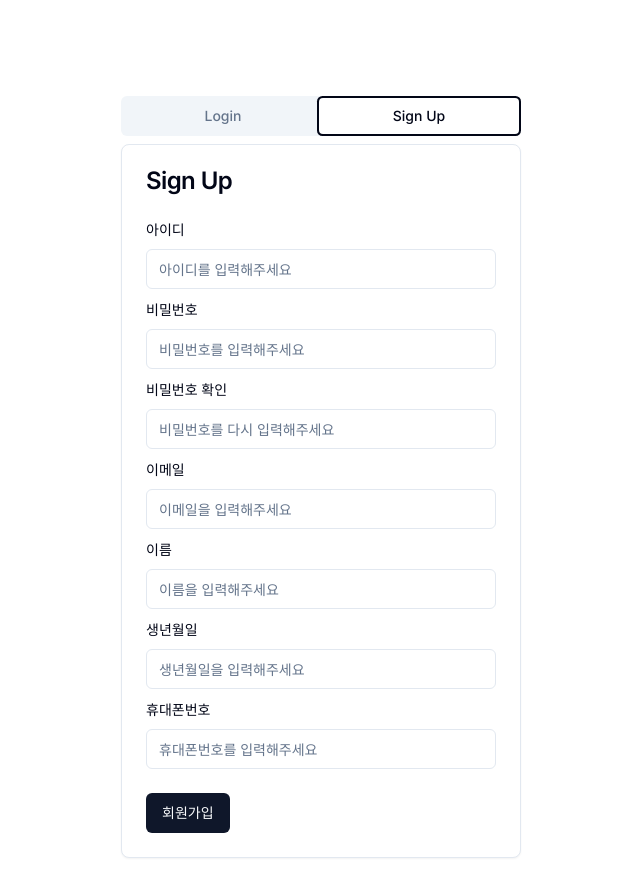
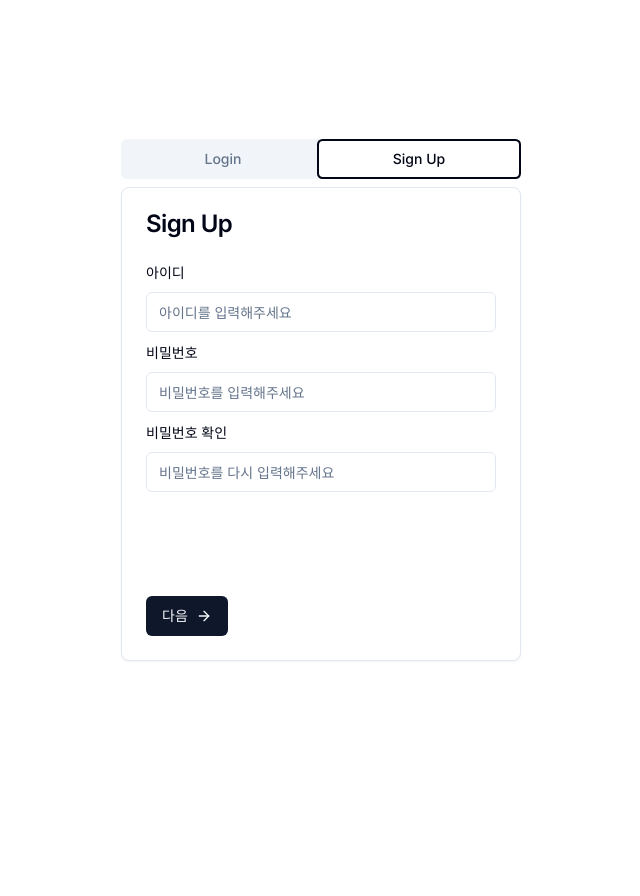
Before and after one commit to crown0205/devcamp-shop, a Next.js app: page / in a window 1280 px wide. Both pictures are taken after a click on the tab "Sign Up". Shown: the top 896 px of the page, without its empty margins (319-959 px from the left). After the commit the page ends 800 px from the top, so only its background shows below. Built offline with nearby package versions, Linux system fonts and the light colour scheme.

Commit message:
feat : sigupform animation 추가

```diff
--- a/package.json
+++ b/package.json
@@ -15,6 +15,7 @@
     "@radix-ui/react-tabs": "^1.0.4",
     "class-variance-authority": "^0.7.0",
     "clsx": "^2.1.0",
+    "framer-motion": "^11.0.8",
     "lucide-react": "^0.344.0",
     "next": "14.1.2",
     "react": "^18",
--- a/src/components/molecules/SignUpForm.tsx
+++ b/src/components/molecules/SignUpForm.tsx
@@ -1,6 +1,6 @@
 import { signUpSchema } from "@/validators/auth";
 import { zodResolver } from "@hookform/resolvers/zod";
-import React from "react";
+import React, { useState } from "react";
 import { useForm } from "react-hook-form";
 import { z } from "zod";
 import { Button } from "../ui/button";
@@ -21,11 +21,14 @@ import {
 } from "../ui/form";
 import { Input } from "../ui/input";
 import { TabsContent } from "../ui/tabs";
+import { motion } from "framer-motion";
+import { ArrowLeft, ArrowLeftIcon, ArrowRight } from "lucide-react";
 
 type ISignUpSchema = z.infer<typeof signUpSchema>;
 interface SignUpFormProps {}
 
 const SignUpForm: React.FC<SignUpFormProps> = ({}) => {
+  const [step, setStep] = useState(0);
   const form = useForm<ISignUpSchema>({
     resolver: zodResolver(signUpSchema),
     reValidateMode: "onChange",
@@ -40,10 +43,8 @@ const SignUpForm: React.FC<SignUpFormProps> = ({}) => {
     },
   });
 
-  // 주소, 상세주소, 우편번호,
-  // NOTE : 아이디, 비밀번호, 비밀번호 확인, 이메일, 이름, 생년월일, 휴대폰번호,
-
-  const signupConstants = [
+  const signupConstants = {
+    step1: [
       {
         label: "아이디",
         name: "id",
@@ -61,15 +62,17 @@ const SignUpForm: React.FC<SignUpFormProps> = ({}) => {
         placeholder: "비밀번호를 다시 입력해주세요",
         type: "password",
       },
+    ],
+    step2: [
+      {
+        label: "이름",
+        name: "name",
+        placeholder: "이름을 입력해주세요",
+      },
       {
         label: "이메일",
         name: "email",
         placeholder: "이메일을 입력해주세요",
-    },
-    {
-      label: "이름",
-      name: "name",
-      placeholder: "이름을 입력해주세요",
       },
       {
         label: "생년월일",
@@ -81,7 +84,8 @@ const SignUpForm: React.FC<SignUpFormProps> = ({}) => {
         name: "phoneNumber",
         placeholder: "휴대폰번호를 입력해주세요",
       },
-  ];
+    ],
+  };
 
   const onSubmit = (data: ISignUpSchema) => {
     console.log({ data });
@@ -96,10 +100,19 @@ const SignUpForm: React.FC<SignUpFormProps> = ({}) => {
           <Form {...form}>
             <form
               id="signup-form"
-              className="space-y-2"
+              className="flex w-full overflow-hidden"
               onSubmit={form.handleSubmit(onSubmit)}
             >
-              {signupConstants.map((constant) => (
+              <motion.div
+                className="min-w-full space-y-2 "
+                animate={{
+                  opacity: [0, 1],
+                  x: [100, 0],
+                  translateX: `${step * -100}%`,
+                }}
+                transition={{ duration: 0.3 }}
+              >
+                {signupConstants.step1.map((constant) => (
                   <FormField
                     control={form.control}
                     key={constant.name}
@@ -120,13 +133,55 @@ const SignUpForm: React.FC<SignUpFormProps> = ({}) => {
                     )}
                   />
                 ))}
+              </motion.div>
+              <motion.div
+                className="min-w-full space-y-2 "
+                animate={{
+                  opacity: [0, 1],
+                  x: [100, 0],
+                  translateX: `${step * -100}%`,
+                }}
+                transition={{ duration: 0.3 }}
+              >
+                {signupConstants.step2.map((constant) => (
+                  <FormField
+                    control={form.control}
+                    key={constant.name}
+                    name={constant.name as keyof ISignUpSchema}
+                    render={({ field }) => (
+                      <FormItem>
+                        <FormLabel>{constant.label}</FormLabel>
+                        <FormControl>
+                          <Input
+                            {...field}
+                            id={constant.name}
+                            placeholder={constant.placeholder}
+                          />
+                        </FormControl>
+                        <FormMessage />
+                      </FormItem>
+                    )}
+                  />
+                ))}
+              </motion.div>
             </form>
           </Form>
         </CardContent>
-        <CardFooter>
+        <CardFooter className="flex gap-4 w-full">
+          <Button
+            type="button"
+            className="flex gap-2"
+            onClick={() => setStep((prev) => (prev === 0 ? 1 : 0))}
+          >
+            {step === 1 && <ArrowLeft className="h-4 w-4 " />}
+            {step === 0 ? "다음" : "이전"}
+            {step === 0 && <ArrowRight className="h-4 w-4" />}
+          </Button>
+          {step === 1 && (
             <Button form="signup-form" type="submit">
               회원가입
             </Button>
+          )}
         </CardFooter>
       </Card>
     </TabsContent>
```
Also changed, not shown: 1 other file (tests, documents, lock files or other folders). Lines whose indentation alone changed are shown as unchanged.
